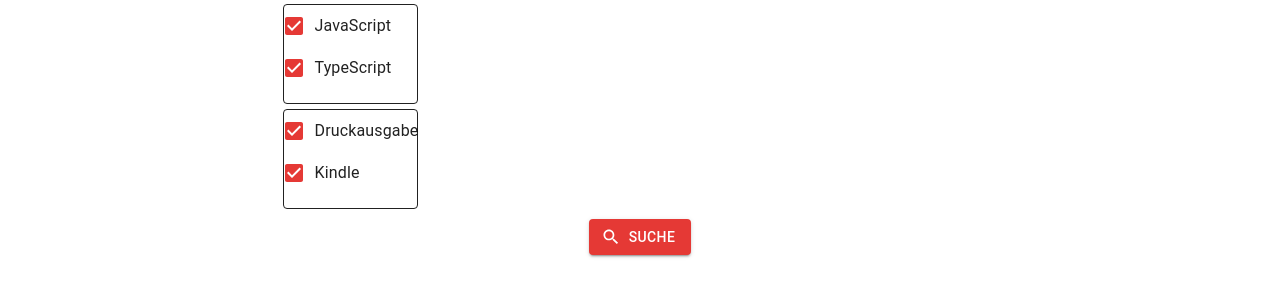
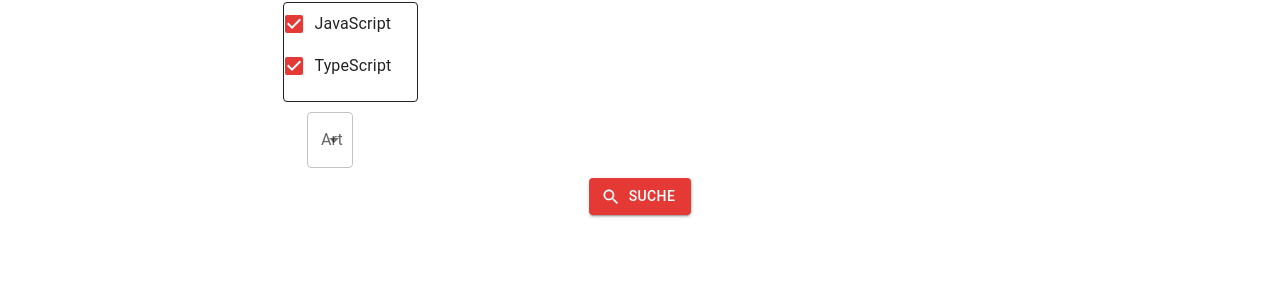
Before and after one commit to marius-a-mueller/buchweb, a React (Vite) app: page /search in a window 1280 px wide. Shown: the part 367-664 px from the top of the page. Built offline with nearby package versions, Linux system fonts and the light colour scheme.

Commit message:
Überarbeitet

```diff
--- a/src/pages/Search.tsx
+++ b/src/pages/Search.tsx
@@ -1,4 +1,9 @@
 import Box from '@mui/material/Box';
+import * as React from 'react';
+import InputLabel from '@mui/material/InputLabel';
+import MenuItem from '@mui/material/MenuItem';
+import FormControl from '@mui/material/FormControl';
+import Select, { SelectChangeEvent } from '@mui/material/Select';
 import TextField from '@mui/material/TextField';
 import Checkbox from '@mui/material/Checkbox';
 import FormGroup from '@mui/material/FormGroup';
@@ -6,8 +11,12 @@ import FormControlLabel from '@mui/material/FormControlLabel';
 import Button from '@mui/material/Button';
 import SearchIcon from '@mui/icons-material/Search';
 
+export const Search = () => {
+  const [art, setArt] = React.useState('');
+  const handleChange = (event: SelectChangeEvent) => {
+    setArt(event.target.value);
+  };
 
-export const Search = () => {
   return (
     <Box
       component="form"
@@ -17,68 +26,63 @@ export const Search = () => {
       noValidate
       autoComplete="off"
     >
-      <h1 style={{ textAlign: 'center' }}>Suchformular</h1>
+      <h1 style={{ textAlign: 'center', marginBottom: '20px' }}>Suchformular</h1>
       <div style={{ display: 'flex', flexDirection: 'column', alignItems: 'center' }}>
         <TextField
-          id="isbn-input" // Eindeutige ID für das Textfeld
+          id="isbn-input"
           label="ISBN"
           defaultValue="ISBN"
           sx={{ width: '80ch', textAlign: 'center' }}
         />
         <TextField
-          id="title-input" // Eindeutige ID für das Textfeld
+          id="title-input"
           label="Titel"
           defaultValue="Titel"
           sx={{ width: '80ch', textAlign: 'center' }}
         />
         <TextField
-          id="rating-input" // Eindeutige ID für das Textfeld
+          id="rating-input"
           label="Rating"
           defaultValue="Rating"
           sx={{ width: '80ch', textAlign: 'center' }}
         />
         <Box
           sx={{
-
             width: 135,
             height: 100,
             borderRadius: 1,
-            border: '1px solid', // Eine 1px dicke Umrandung
-            borderColor: 'grey', // Umrandungsfarbe
-            bgcolor: 'transparent', // Transparenter Hintergrund
-            marginRight: '580px', // Seitenabstand hinzufügen
-            marginBottom: '5px', // Unten Abstand hinzufügen
+            border: '1px solid',
+            borderColor: 'grey',
+            bgcolor: 'transparent',
+            marginRight: '580px',
+            marginBottom: '10px',
           }}
         >
-          {/* Kommentar hinzufügen */}
           <FormGroup>
             <FormControlLabel control={<Checkbox defaultChecked color="secondary"/>} label="JavaScript" />
             <FormControlLabel control={<Checkbox defaultChecked color="secondary"/>} label="TypeScript" />
           </FormGroup>
         </Box>
-        <Box
-          sx={{
-
-            width: 135,
-            height: 100,
-            borderRadius: 1,
-            border: '1px solid', // Eine 1px dicke Umrandung
-            borderColor: 'grey', // Umrandungsfarbe
-            bgcolor: 'transparent', // Transparenter Hintergrund
-            marginRight: '580px', // Seitenabstand hinzufügen
-          }}
+        <div>
+      <FormControl sx={{marginRight: '620px' }}>
+        <InputLabel id="demo-simple-select-autowidth-label">Art</InputLabel>
+        <Select
+          labelId="demo-simple-select-autowidth-label"
+          id="demo-simple-select-autowidth"
+          value={art}
+          onChange={handleChange}
+          autoWidth
+          label="Age"
         >
-          {/* Kommentar hinzufügen */}
-          <FormGroup>
-            <FormControlLabel control={<Checkbox defaultChecked color="secondary"/>} label="Druckausgabe" />
-            <FormControlLabel control={<Checkbox defaultChecked color="secondary"/>} label="Kindle" />
-          </FormGroup>
-        </Box>
-        <Button variant="contained" color="secondary" startIcon={<SearchIcon />}
-         sx={{  textAlign: 'center', marginTop:'10px'}}>
+          <MenuItem value={1}>Kindle</MenuItem>
+          <MenuItem value={2}>Druckausgabe</MenuItem>
+        </Select>
+      </FormControl>
+    </div>
+        <Button variant="contained" color="secondary" startIcon={<SearchIcon />} sx={{ marginTop: '10px' }}>
           Suche
-          </Button>
-       </div>
+        </Button>
+      </div>
     </Box>
   );
 };
```
